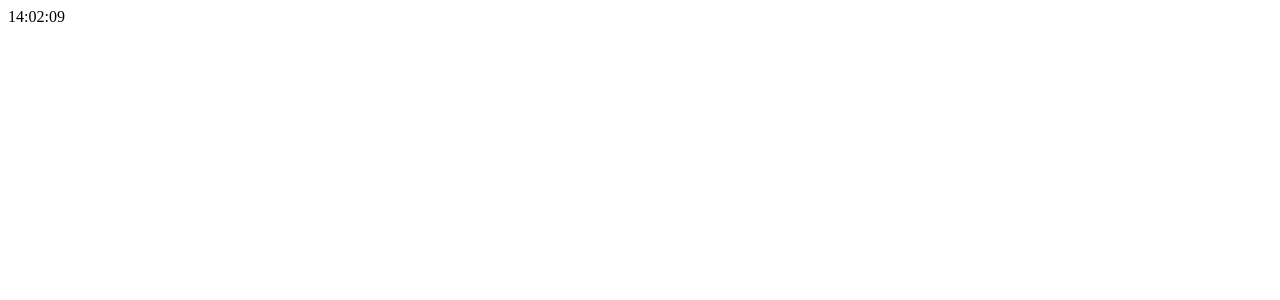
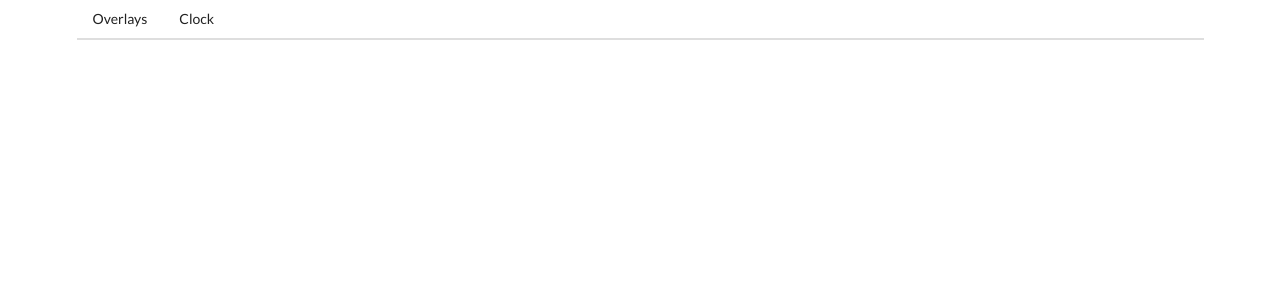
Before and after one commit to captf/captf.github.io, a React (Create React App) app: page /overlays/1 in a window 1280 px wide. Shown: the top 300 px of the page. Built offline with nearby package versions, Linux system fonts and the light colour scheme.

Commit message:
Lots of changes. Nav Links are currently bust, but we'll deal with that

```diff
--- a/package.json
+++ b/package.json
@@ -6,13 +6,16 @@
     "react": "^17.0.1",
     "@types/react": "^17.0.1",
     "react-dom": "^17.0.1",
+    "react-router-dom": "^5.2.0",
     "react-scripts": "4.0.3",
+    "typescript": "^3.7.2",
     "web-vitals": "^1.0.1"
   },
   "devDependencies": {
     "@testing-library/jest-dom": "^5.11.4",
     "@testing-library/react": "^11.1.0",
-    "@testing-library/user-event": "^12.1.10"
+    "@testing-library/user-event": "^12.1.10",
+    "@testing-library/dom": "^7.21.4"
   },
   "scripts": {
     "start": "react-scripts start",
--- a/public/index.html
+++ b/public/index.html
@@ -2,13 +2,10 @@
 <html lang="en">
   <head>
     <meta charset="utf-8" />
+    <link rel="stylesheet" href="https://cdnjs.cloudflare.com/ajax/libs/semantic-ui/2.4.1/semantic.min.css" />
     <link rel="icon" href="%PUBLIC_URL%/favicon.ico" />
     <meta name="viewport" content="width=device-width, initial-scale=1" />
     <meta name="theme-color" content="#000000" />
-    <meta
-      name="description"
-      content="Web site created using create-react-app"
-    />
     <link rel="apple-touch-icon" href="%PUBLIC_URL%/logo192.png" />
     <!--
       manifest.json provides metadata used when your web app is installed on a
@@ -24,7 +21,7 @@
       work correctly both with client-side routing and a non-root public URL.
       Learn how to configure a non-root public URL by running `npm run build`.
     -->
-    <title>React App</title>
+    <title>Farrell's streaming widgets & helpers</title>
   </head>
   <body>
     <noscript>You need to enable JavaScript to run this app.</noscript>
--- /dev/null
+++ b/src/App.jsx
@@ -0,0 +1,20 @@
+import React from 'react';
+import {BrowserRouter, Route} from "react-router-dom";
+import Overlays from "./components/Overlays";
+import IndexPage from "./IndexPage";
+
+const App = () => {
+
+    return (
+        <div className="captf-github ui container">
+            <BrowserRouter>
+                <div>
+                    <Route path="/" exact component={IndexPage} />
+                    <Route path="/overlays/:widget" component={Overlays} />
+                </div>
+            </BrowserRouter>
+        </div>
+    );
+};
+
+export default App;
--- /dev/null
+++ b/src/IndexPage.jsx
@@ -0,0 +1,8 @@
+import React from 'react';
+
+
+const IndexPage = () => {
+    return <>Nothing here yet</>
+}
+
+export default IndexPage;
--- a/src/components/App.jsx
+++ /dev/null
@@ -1,10 +0,0 @@
-import React from 'react';
-import Clock from "./Clock";
-
-const App = () => {
-    return (
-        <Clock />
-    );
-};
-
-export default App;
--- /dev/null
+++ b/src/components/Overlays.jsx
@@ -0,0 +1,37 @@
+import React from 'react';
+import Clock from "./Clock";
+import {Link} from "react-router-dom";
+
+const Overlays = ({match}) => {
+    const widget = match.params.widget
+    const Header = () => {
+        return (
+            <div className="ui secondary pointing menu">
+                <Link className="item" to={match.url}>Overlays</Link>
+                <Link className="item" to={`${match.url}/clock`}>Clock</Link>
+            </div>
+        )
+    }
+
+    let toShow;
+
+    if (widget) {
+        switch (widget.toLowerCase()) {
+            case 'clock':
+                toShow = <Clock />
+                break;
+            default:
+                break;
+        }
+
+    }
+
+    return (
+        <>
+            <Header />
+            {toShow}
+        </>
+    );
+};
+
+export default Overlays;
--- a/src/index.jsx
+++ b/src/index.jsx
@@ -1,5 +1,5 @@
 import React from 'react'
 import ReactDOM from 'react-dom'
-import App from "./components/App";
+import App from "./App";
 
 ReactDOM.render(<App />, document.querySelector('#root'))
```
Also changed, not shown: 2 other files (tests, documents, lock files or other folders).
